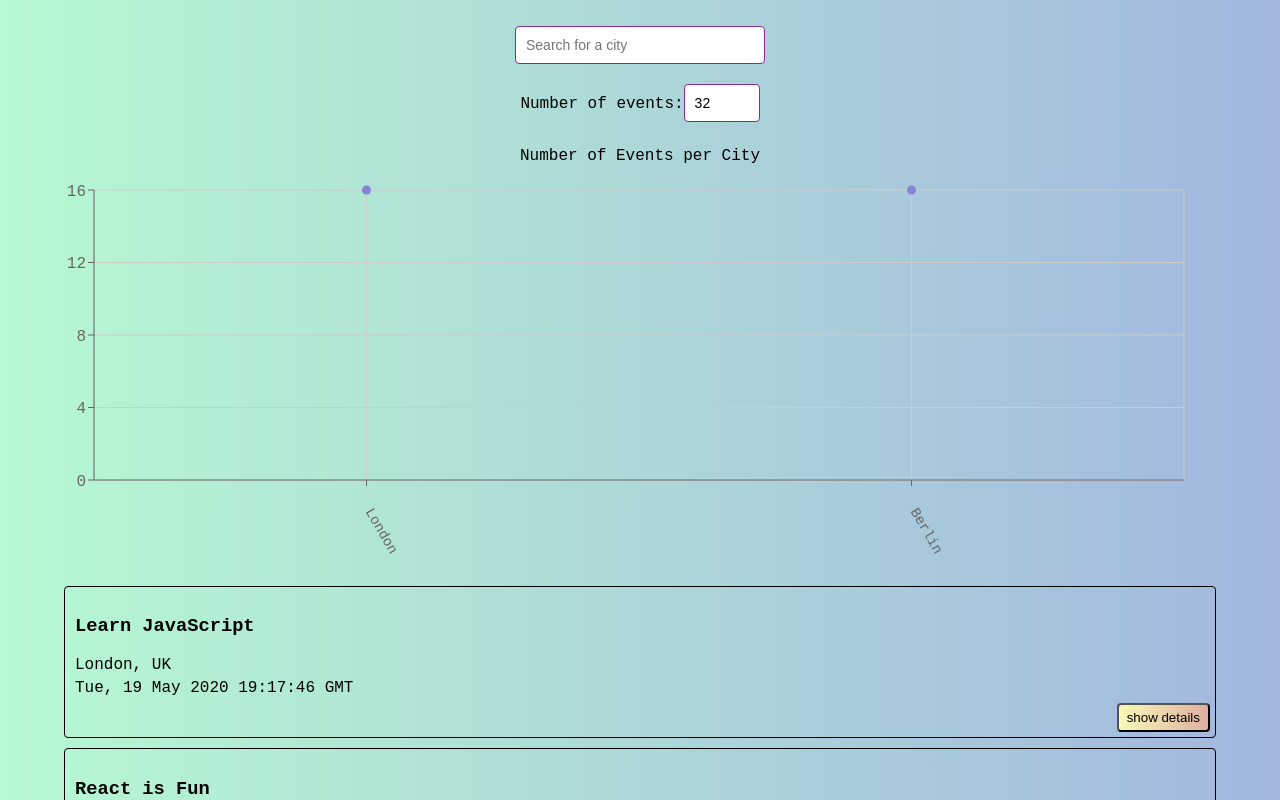
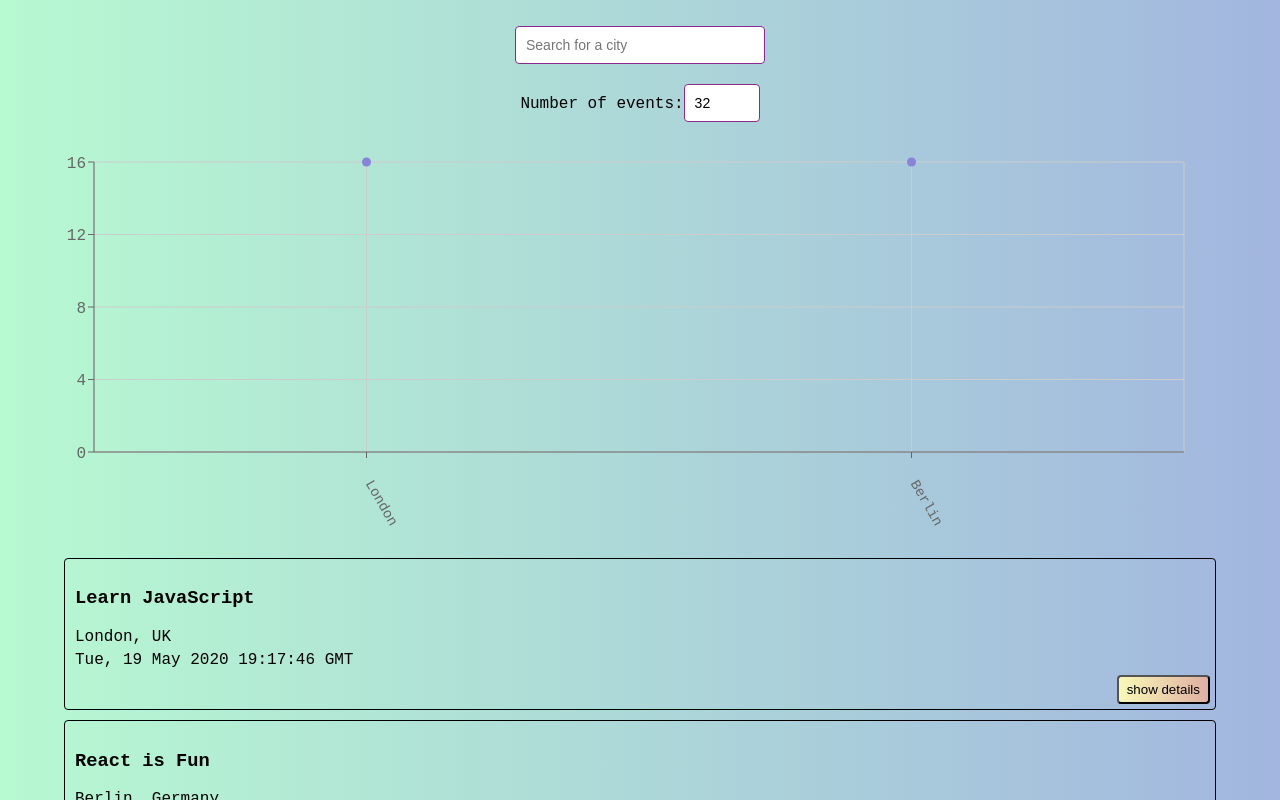
Before and after one commit to bphil1041/meet-app, a React (Create React App) app: page / in a window 1280 px wide. Shown: the top 800 px of the page. Built offline with nearby package versions, Linux system fonts and the light colour scheme; what atatus-spa would draw is missing.

Commit message:
Update CityEventsChart.js

```diff
--- a/src/components/CityEventsChart.js
+++ b/src/components/CityEventsChart.js
@@ -28,8 +28,6 @@ const CityEventsChart = ({ allLocations, events }) => {
     };
 
     return (
-        <div>
-            <p className="graph-title">Number of Events per City</p>
         <ResponsiveContainer width="99%" height={400}>
             <ScatterChart
                 margin={{
@@ -58,7 +56,7 @@ const CityEventsChart = ({ allLocations, events }) => {
                 <Scatter name="A school" data={data} fill="#8884d8" />
             </ScatterChart>
         </ResponsiveContainer>
-        </div>
+
     );
 };
 
```
Lines whose indentation alone changed are shown as unchanged.
